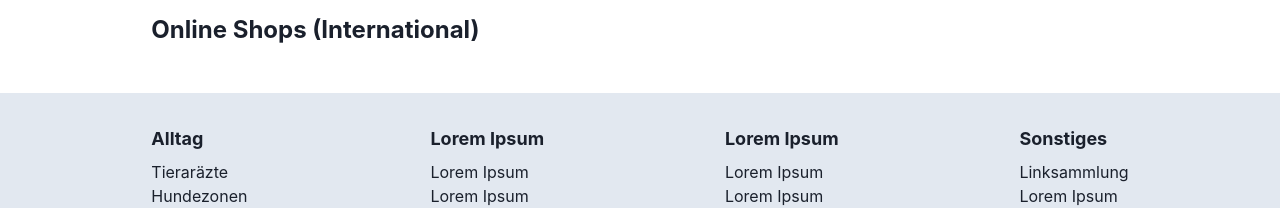
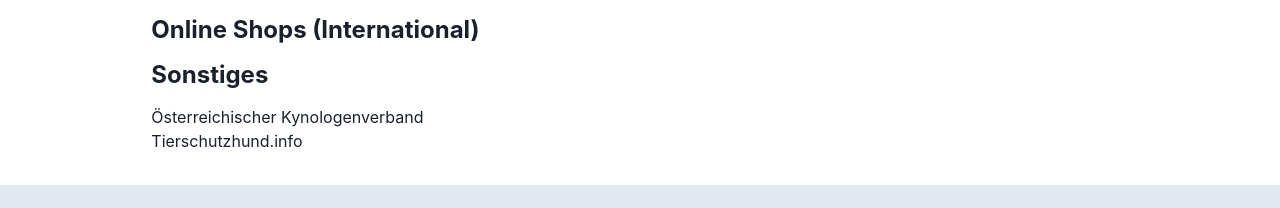
Before and after one commit to zlypher/hundinwien.at, a Next.js app: page /links in a window 1280 px wide. Shown: the part 841-1049 px from the top of the page. Built offline with nearby package versions, Linux system fonts and the light colour scheme.

Commit message:
Add more misc links

```diff
--- a/src/resources/links.ts
+++ b/src/resources/links.ts
@@ -24,4 +24,17 @@
         name: "Online Shops (International)",
         links: [],
     },
+    {
+        name: "Sonstiges",
+        links: [
+            {
+                name: "Österreichischer Kynologenverband",
+                url: "https://www.oekv.at/de/",
+            },
+            {
+                name: "Tierschutzhund.info",
+                url: "https://www.tierschutzhund.info/",
+            },
+        ],
+    },
 ];
```
